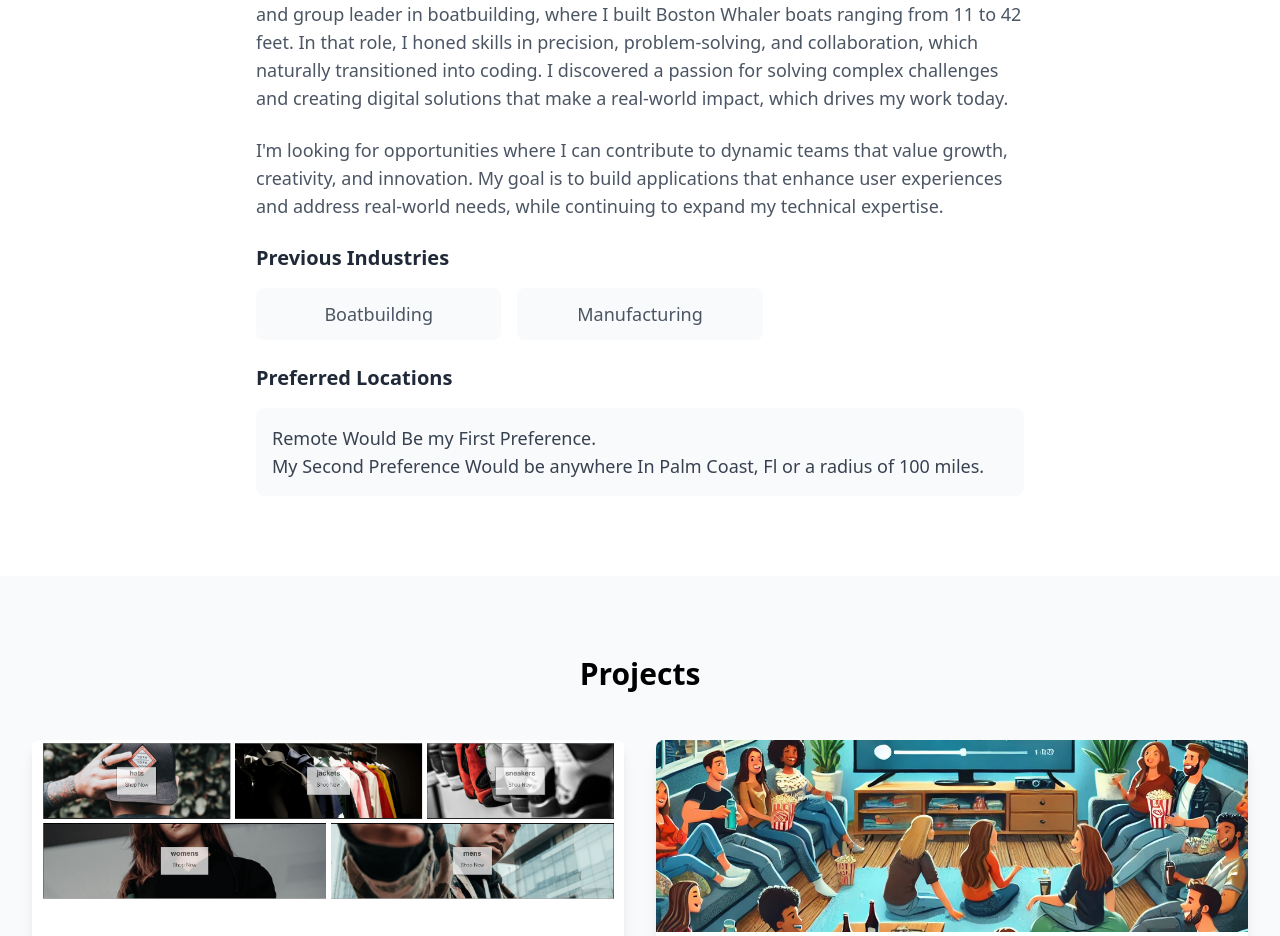
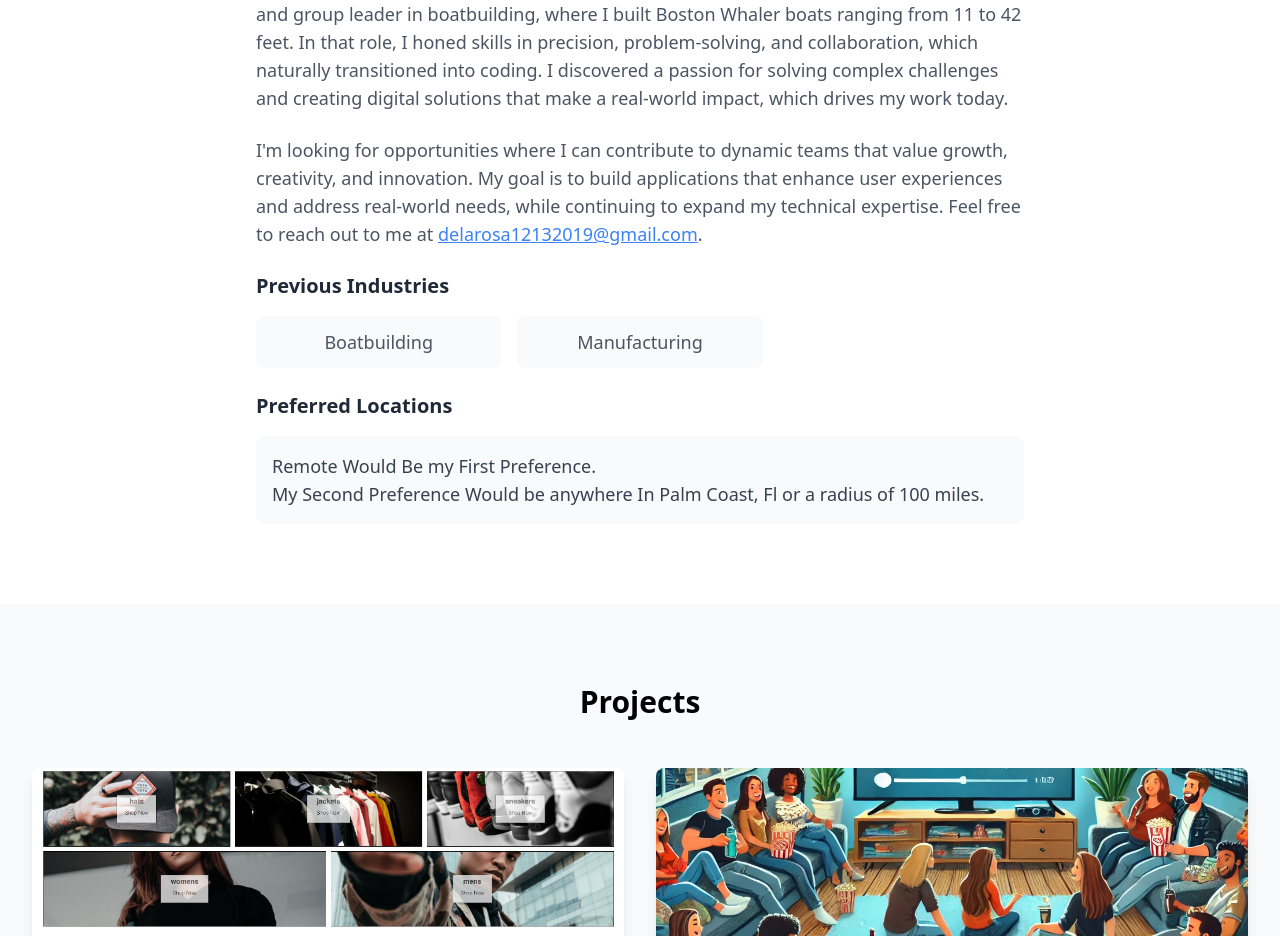
Before and after one commit to MDelarosa1993/my-portfolio, a React (Vite) app: page / in a window 1280 px wide. Shown: the part 1100-2036 px from the top of the page. Built offline with nearby package versions, Linux system fonts and the light colour scheme.

Commit message:
added my email to the about section

```diff
--- a/src/components/About.jsx
+++ b/src/components/About.jsx
@@ -7,7 +7,7 @@ const About = () => {
           <div className="space-y-6 text-lg text-gray-600">
             <p>Hello, my name is Melchor De La Rosa, and I am a software engineer based in Palm Coast, FL. My current focus lies in building robust and scalable applications using modern technologies like React, Ruby on Rails, and JavaScript.</p>
             <p>My journey into software development is rooted in my background as a master assembler and group leader in boatbuilding, where I built Boston Whaler boats ranging from 11 to 42 feet. In that role, I honed skills in precision, problem-solving, and collaboration, which naturally transitioned into coding. I discovered a passion for solving complex challenges and creating digital solutions that make a real-world impact, which drives my work today.</p>
-            <p>I'm looking for opportunities where I can contribute to dynamic teams that value growth, creativity, and innovation. My goal is to build applications that enhance user experiences and address real-world needs, while continuing to expand my technical expertise.</p>
+            <p>I'm looking for opportunities where I can contribute to dynamic teams that value growth, creativity, and innovation. My goal is to build applications that enhance user experiences and address real-world needs, while continuing to expand my technical expertise. Feel free to reach out to me at <a href="mailto:delarosa12132019@gmail.com" className="text-blue-500 underline">delarosa12132019@gmail.com</a>.</p>
 
             <div className="mt-12">
               <h3 className="text-xl font-semibold text-gray-800 mb-4">Previous Industries</h3>
```
